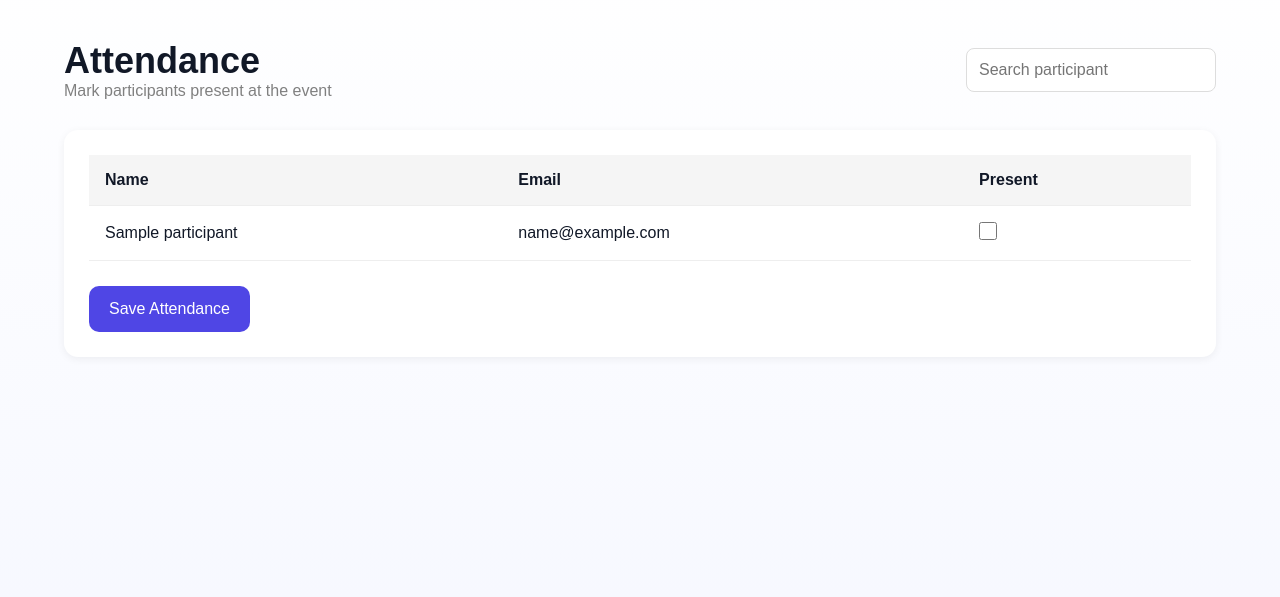
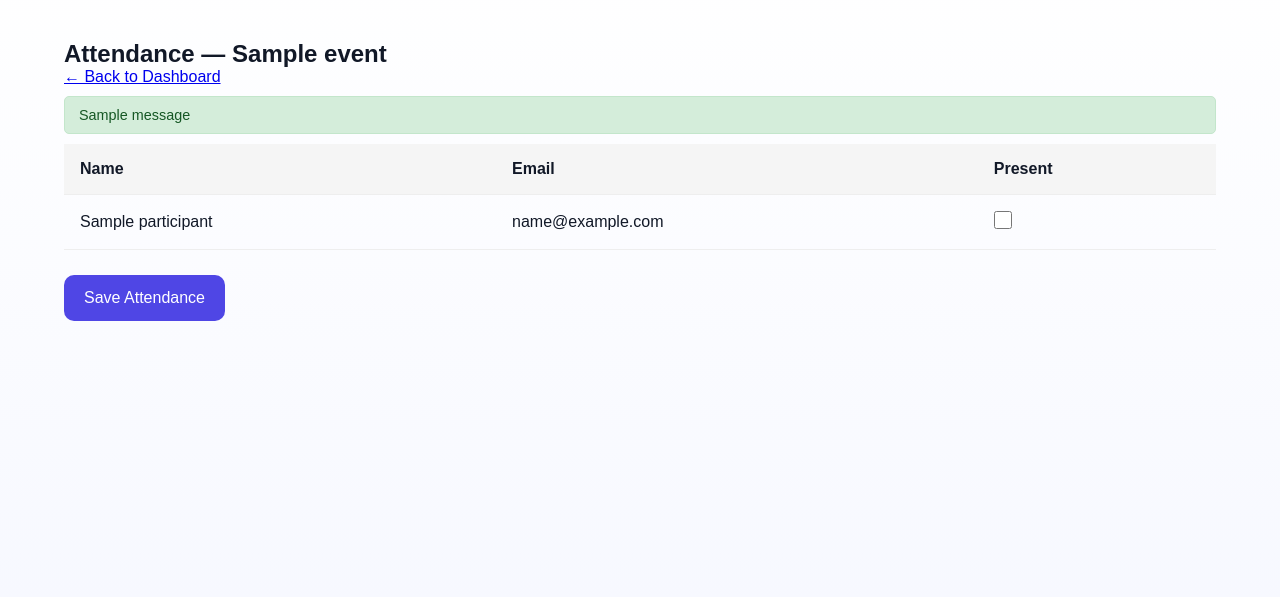
Before and after one commit to nishant-b-bit/AI39-C--Group-7-College_Event_Management_System, a Flask app: template app/Templates/attendance.html in a window 1280 px wide. Shown: the part 71-668 px from the top of the page. Run offline with Flask 3, Linux system fonts and the light colour scheme; the template is opened without the code that fills it: most values are stand-ins (such as "Sample title", 1, 10 or a date in 2020); one stand-in notice (Sample message) is shown.

Commit message:
updated the code

```diff
--- a/app/Templates/attendance.html
+++ b/app/Templates/attendance.html
@@ -1,80 +1,45 @@
 {% extends "common/base.html" %}
-
-{% block title %}
-Attendance
-{% endblock %}
+{% block title %}Attendance - {{ event.title }}{% endblock %}
 
 {% block extra_css %}
-<link rel="stylesheet"
-href="{{ url_for('static',
-filename='css/attendance.css') }}">
+<link rel="stylesheet" href="{{ url_for('static', filename='css/attendance.css') }}">
 {% endblock %}
 
 {% block content %}
+<div class="attendance-container">
+    <h2>Attendance — {{ event.title }}</h2>
+    <p><a href="{{ url_for('auth.organizer_dashboard') }}">← Back to Dashboard</a></p>
 
-<div class="attendance-container">
+    {% with messages = get_flashed_messages(with_categories=true) %}
+      {% for category, message in messages %}
+        <div class="alert alert-{{ category }}">{{ message }}</div>
+      {% endfor %}
+    {% endwith %}
 
-    <div class="attendance-header">
-
-        <div>
-            <h1>Attendance</h1>
-            <p>Mark participants present at the event</p>
-        </div>
-
-        <input
-        type="text"
-        placeholder="Search participant">
-    </div>
-
-    <div class="attendance-card">
-
+    {% if participants %}
+    <form method="POST" action="{{ url_for('auth.attendance', event_id=event.id) }}">
         <table>
-
             <thead>
-
+                <tr><th>Name</th><th>Email</th><th>Present</th></tr>
+            </thead>
+            <tbody>
+                {% for p in participants %}
                 <tr>
-                    <th>Name</th>
-                    <th>Email</th>
-                    <th>Present</th>
+                    <td>{{ p.name }}</td>
+                    <td>{{ p.email }}</td>
+                    <td>
+                        <input type="checkbox" name="attended"
+                               value="{{ p.student_id }}"
+                               {% if p.attended %}checked{% endif %}>
+                    </td>
                 </tr>
-
-            </thead>
-
-            <tbody>
-
-                {% for participant in participants %}
-
-                <tr>
-
-                    <td>{{ participant.name }}</td>
-
-                    <td>{{ participant.email }}</td>
-
-                    <td>
-
-                        <input
-                        type="checkbox"
-                        {% if participant.present %}
-                        checked
-                        {% endif %}
-                        >
-
-                    </td>
-
-                </tr>
-
                 {% endfor %}
-
             </tbody>
-
         </table>
-
-        <button class="save-btn">
-            Save Attendance
-        </button>
-
-    </div>
-
+        <button type="submit" class="save-btn">Save Attendance</button>
+    </form>
+    {% else %}
+    <p>No participants registered yet.</p>
+    {% endif %}
 </div>
-
 {% endblock %}
```
